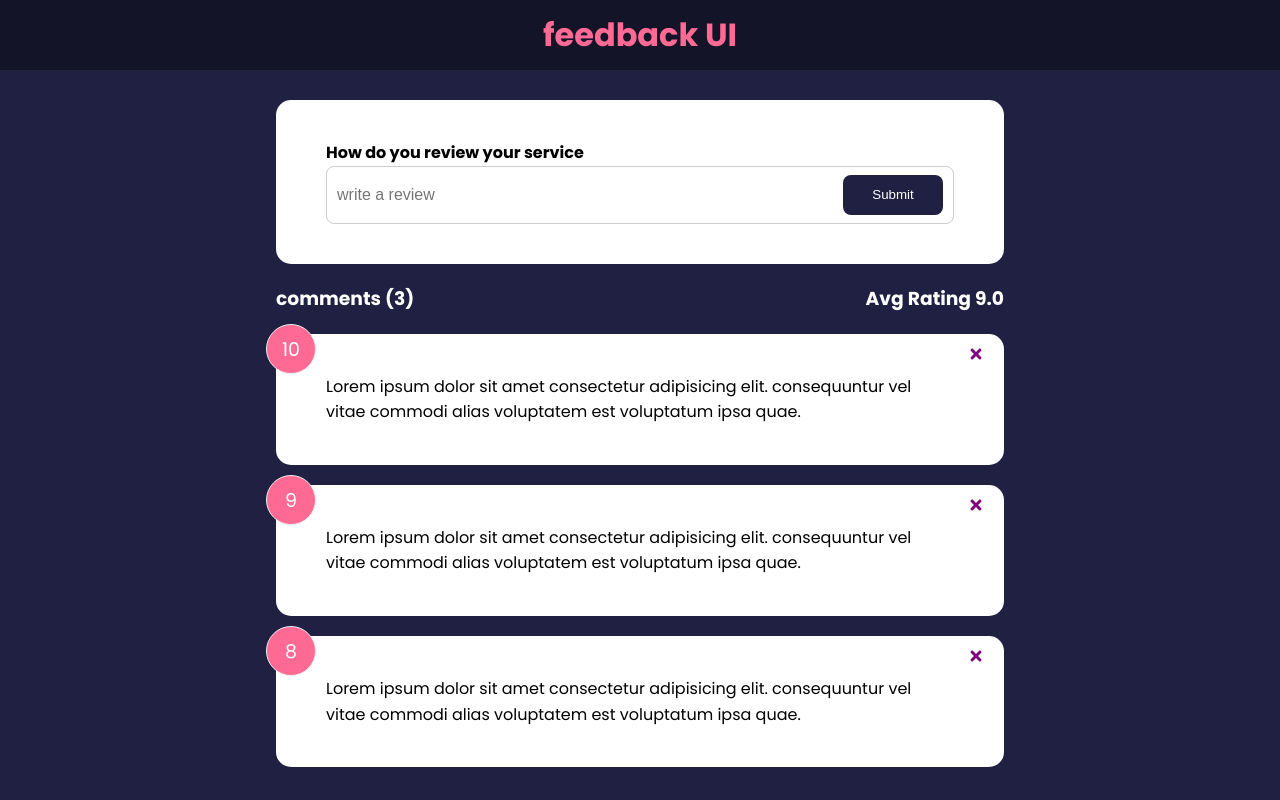
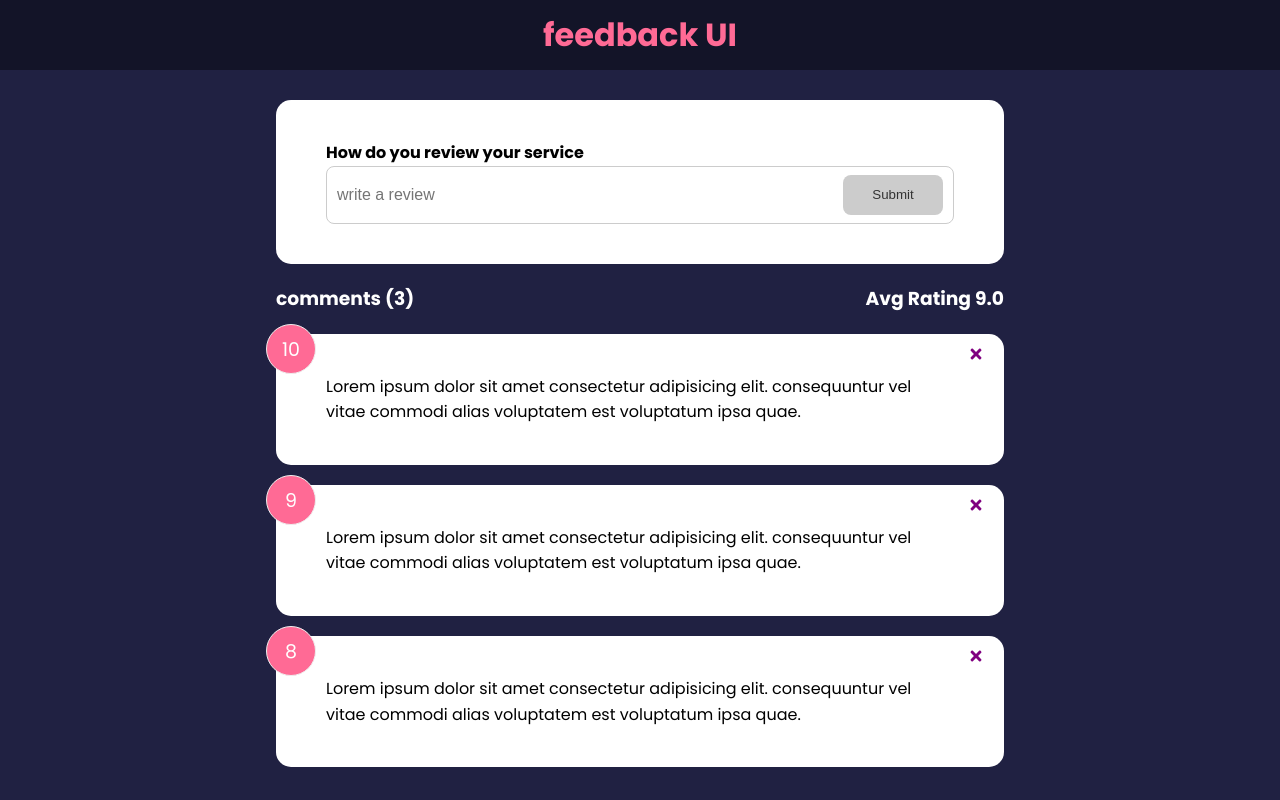
Before and after one commit to jawale204/learn-react, a React (Create React App) app: page / in a window 1280 px wide. Built offline with nearby package versions, Linux system fonts and the light colour scheme.

Commit message:
real-time validation 4-21(logic problem)

```diff
--- a/src/components/FeedbackForm.jsx
+++ b/src/components/FeedbackForm.jsx
@@ -3,8 +3,22 @@ import Card from "./shared/Card";
 import Button from "./shared/Button";
 function FeedbackForm() {
   const [review, setReview] = useState("");
+  const [message, setMessage] = useState(false);
+  const [disabled, setDisabled] = useState(true);
   const handleTextChange = (e) => {
-    setReview(e.target.value);
+    console.log(e.target.value, e.target.value.length);
+    if (e.target.value === "") {
+      setMessage(false);
+      setDisabled(false);
+    }
+    if (e.target.value !== "" && e.target.value.trim().length < 10) {
+      setMessage(true);
+      setDisabled(true);
+    } else {
+      setMessage(false);
+      setDisabled(false);
+    }
+    setReview(e.target.value.trim());
   };
   return (
     <Card>
@@ -15,10 +29,13 @@ function FeedbackForm() {
           placeholder="write a review"
           onChange={handleTextChange}
         />
-        <Button type="submit" isDisabled={false} version="primary">
+        <Button type="submit" isDisabled={disabled} version="primary">
           Submit
         </Button>
       </div>
+      {message && (
+        <div className="message">Text must be atleast 10 in length</div>
+      )}
     </Card>
   );
 }
```
